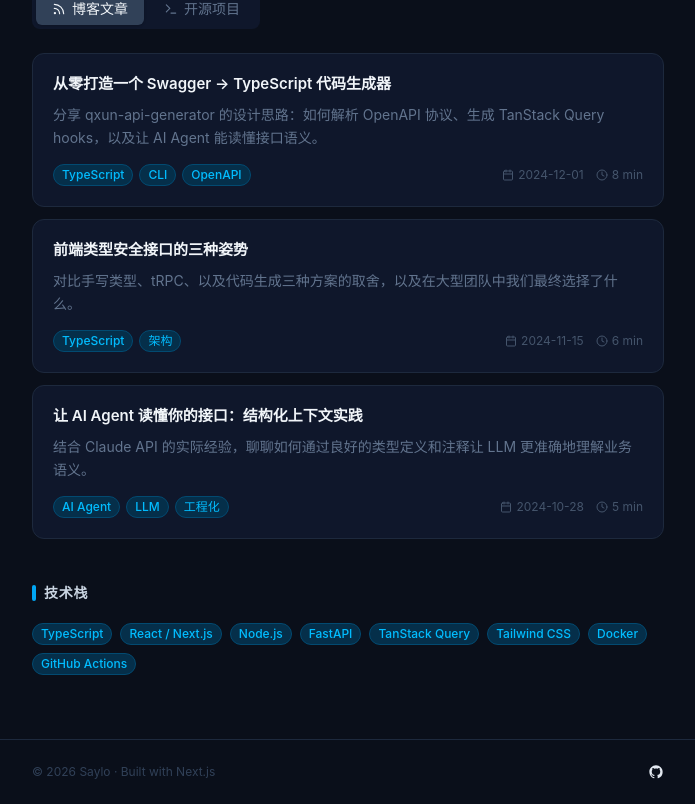
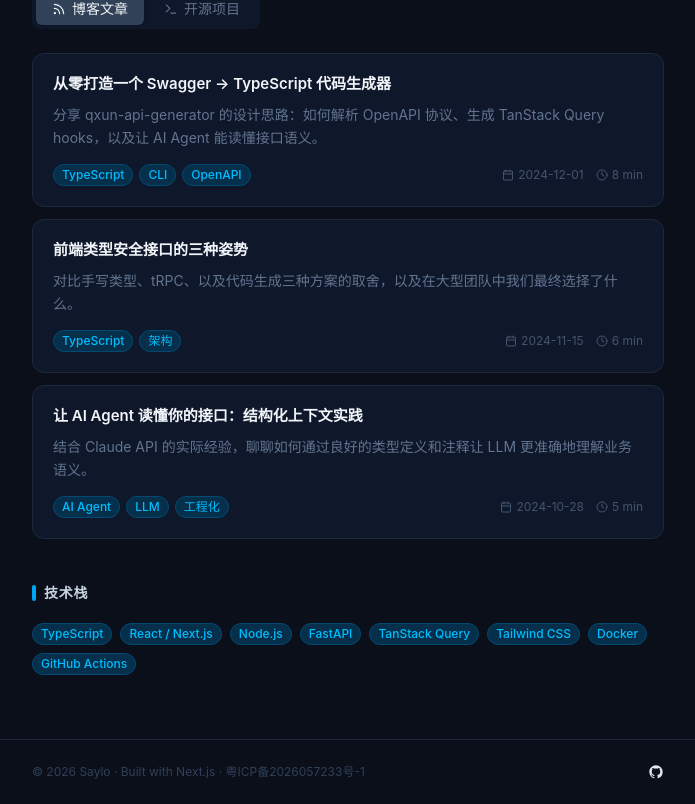
Before and after one commit to andy304yang/Blog, a Next.js app: page / in a window 1280 px wide. Shown: the part 372-1176 px from the top of the page, without its empty margins (292-987 px from the left). Built offline with nearby package versions, Linux system fonts and the light colour scheme.

Commit message:
feat: add ICP备案号 粤ICP备2026057233号-1

```diff
--- a/src/app/page.tsx
+++ b/src/app/page.tsx
@@ -377,7 +377,7 @@
       {/* ── Footer ── */}
       <footer className="border-t border-slate-800">
         <div className="max-w-2xl mx-auto px-5 py-6 flex items-center justify-between">
-          <p className="text-xs text-slate-700">© {new Date().getFullYear()} Saylo · Built with Next.js</p>
+          <p className="text-xs text-slate-700">© {new Date().getFullYear()} Saylo · Built with Next.js · <a href="https://beian.miit.gov.cn/" target="_blank" rel="noopener noreferrer" className="hover:text-slate-500 transition-colors">粤ICP备2026057233号-1</a></p>
           <a href="https://github.com/andy304yang" target="_blank" rel="noopener noreferrer"
             className="text-slate-700 hover:text-slate-400 transition-colors">
             <GitHubIcon className="w-4 h-4" />
```
